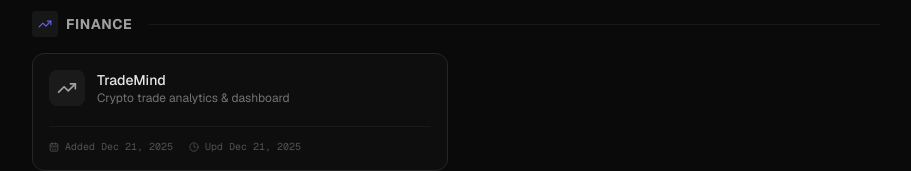
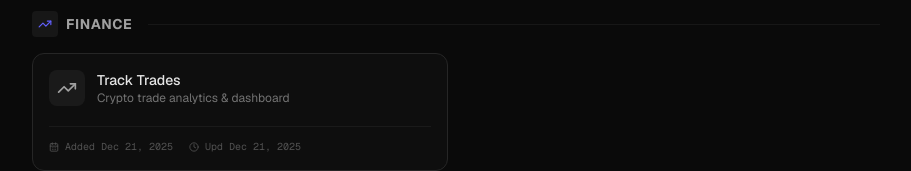
Before and after one commit to the-jatin-singh/utilities, a Next.js app: page / in a window 1280 px wide. Shown: the part 485-656 px from the top of the page, without its empty margins (184-1095 px from the left). Built offline with nearby package versions, Linux system fonts and the light colour scheme.

Commit message:
added build fix

```diff
--- a/app/data/homeData.ts
+++ b/app/data/homeData.ts
@@ -60,7 +60,7 @@
 export const APPS_DATA: AppItem[] = [
   {
     id: 'crypto-dashboard',
-    title: 'TradeMind',
+    title: 'Track Trades',
     desc: 'Crypto trade analytics & dashboard',
     icon: TrendingUp,
     href: '/crypto',
```
